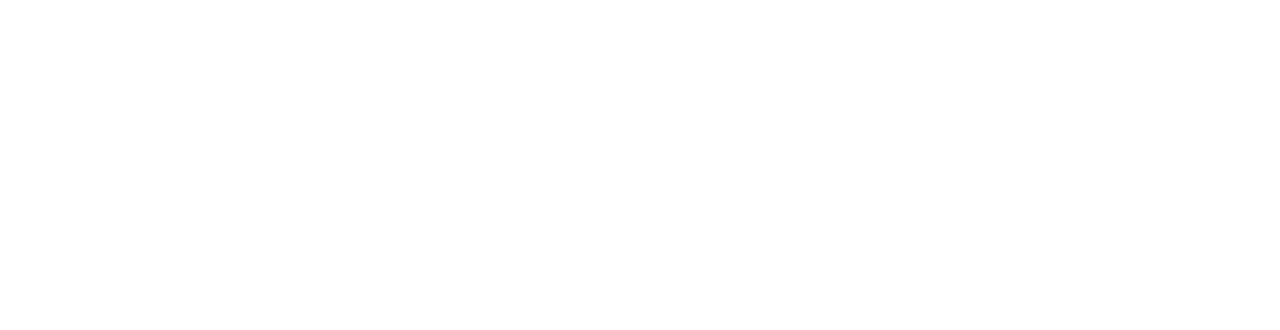
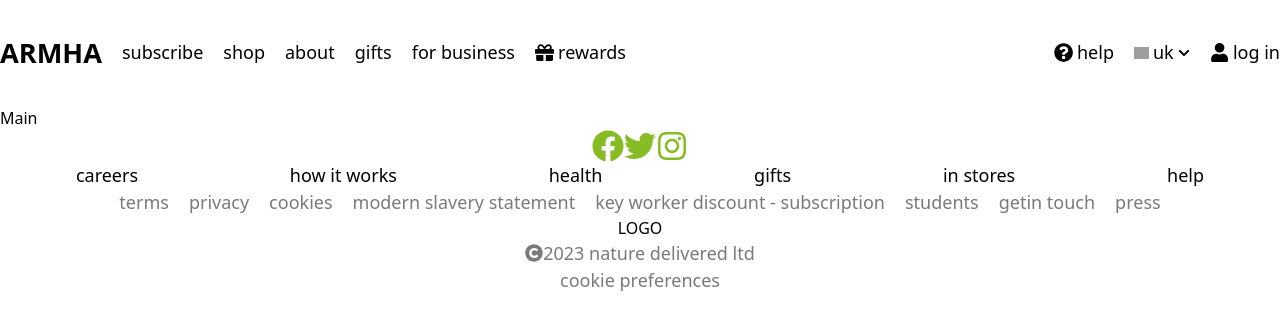
Before and after one commit to DOTL-Amir-R/snackShop, a React (Vite) app in the folder MERN_shop_project/view/: page / in a window 1280 px wide. Before the commit this address had no page. Shown: the top 330 px of the page. Built offline with nearby package versions, Linux system fonts and the light colour scheme; grey boxes are pictures that could not be loaded.

Commit message:
BugsFixedForFooter

```diff
--- a/MERN_shop_project/view/src/layout/core/footer/index.jsx
+++ b/MERN_shop_project/view/src/layout/core/footer/index.jsx
@@ -1,10 +1,16 @@
 
-import { FaCopyright } from 'react-icons/fa'
+import { FaCopyright, FaFacebook, FaInstagram, FaTwitter } from 'react-icons/fa'
 import '../../global/index.css';
 
 export function Footer() {
     return(
         <div className='flex flex-col container'>
+            <div className='flex justify-center'>
+                <FaFacebook className='color-green-85BB23 font-size-32'/>
+                <FaTwitter className='color-green-85BB23 font-size-32'/>
+                <FaInstagram className='color-green-85BB23 font-size-32'/>
+            </div>
+
             <div className='flex justify-around flex-wrap font-size-18 font-weight-400'>
                 <div >
                     careers
--- a/MERN_shop_project/view/src/layout/global/index.css
+++ b/MERN_shop_project/view/src/layout/global/index.css
@@ -11,6 +11,9 @@
     padding: 1.40625rem 0;
 }
 /*****typographi*******/
+.color-green-85BB23{
+    color: #85BB23;
+}
 .color-gray-7a7a7a{
     color: #7a7a7a;
 }
@@ -26,3 +29,6 @@
 .font-size-27{
     font-size:1.7rem;
 }
+.font-size-32{
+    font-size:2rem;
+}
--- a/MERN_shop_project/view/src/routes/index.jsx
+++ b/MERN_shop_project/view/src/routes/index.jsx
@@ -4,7 +4,7 @@ import { Home } from "../page/home";
 export const routes = {
     home:{
         id:'1',
-        path:'/home',
+        path:'/',
         element:<Home/>
     },
     signIn:{
```
